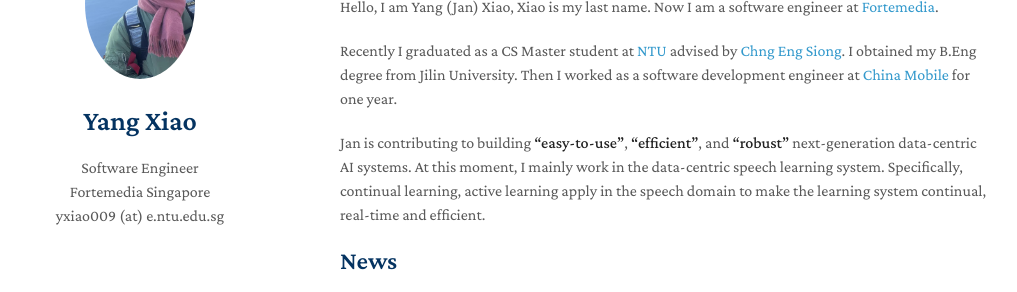
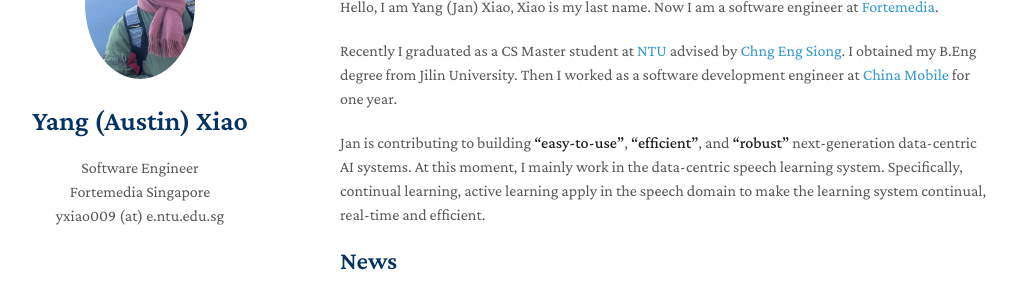
Before and after one commit to swagshaw/swagshaw.github.io, a Jekyll site: the page built from index.md, in a window 1280 px wide. Shown: the part 156-448 px from the top of the page, without its empty margins (130-1147 px from the left). Built offline with Jekyll 4.4.1, drawn with Linux system fonts in a browser that asks for light colours; nearby versions of some CDN libraries; a style sheet for code colours, icons or effects is not loaded.

Commit message:
Update _config.yml

```diff
--- a/_config.yml
+++ b/_config.yml
@@ -1,4 +1,4 @@
-title: Yang Xiao
+title: Yang (Austin) Xiao
 position: Software Engineer
 affiliation: Fortemedia Singapore
 email: yxiao009 (at) e.ntu.edu.sg
@@ -10,6 +10,6 @@ avatar: ./assets/img/微信图片_20220915200832.jpg
 google_analytics: UA-111540567-4
 favicon: ./assets/img/NTU.jpg
 favicon_dark: ./assets/img/NTU.jpg
-description: Yang (Jan) Xiao is a software engineer of audio and speech research. His interest is always focus on MLSys.
+description: Yang (Austin) Xiao is a software engineer of audio and speech research. His interest is always focus on MLSys.
 # canonical: https://minimal-light.yyliu.net/
 remote_theme: yaoyao-liu/minimal-light
```
